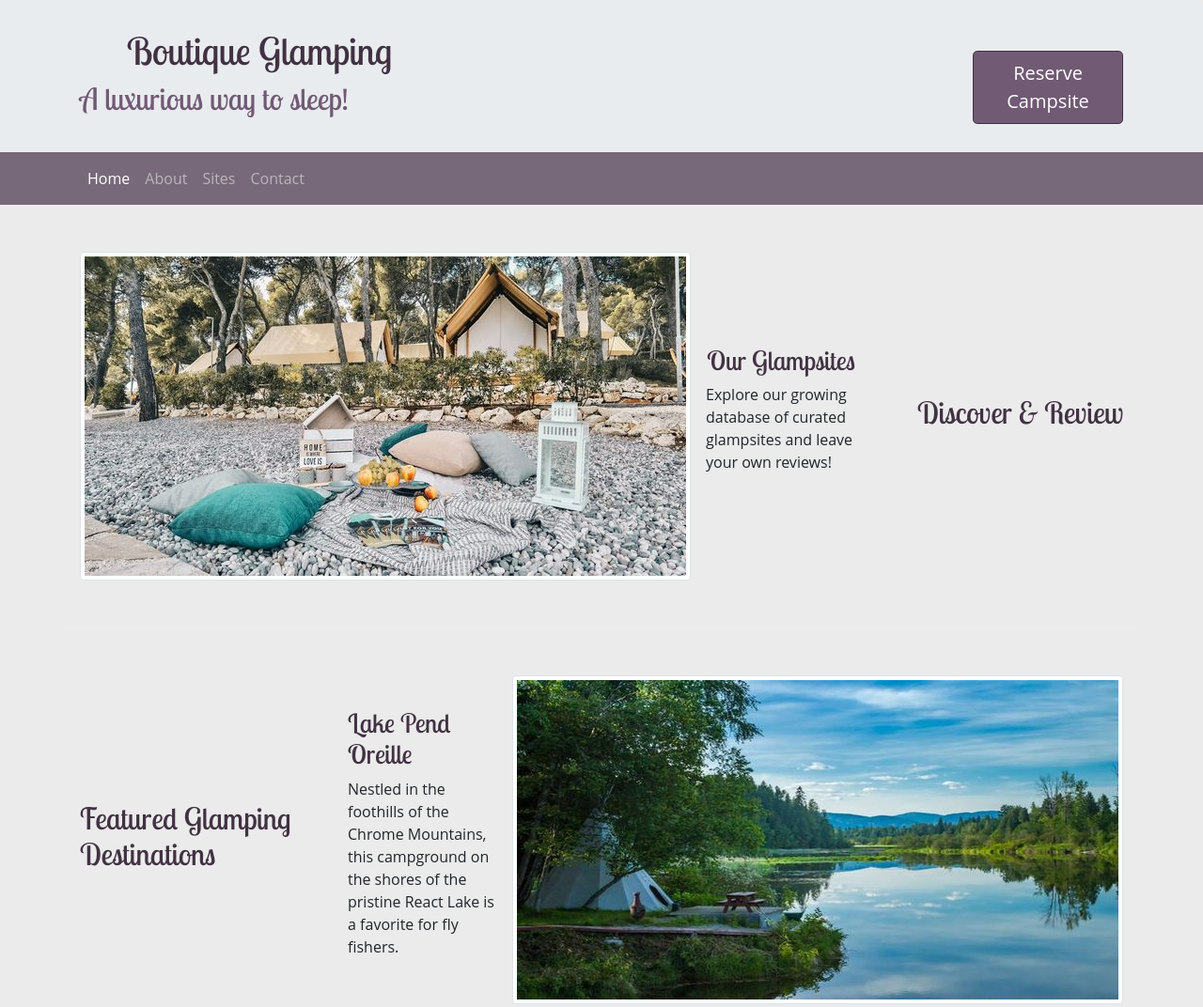
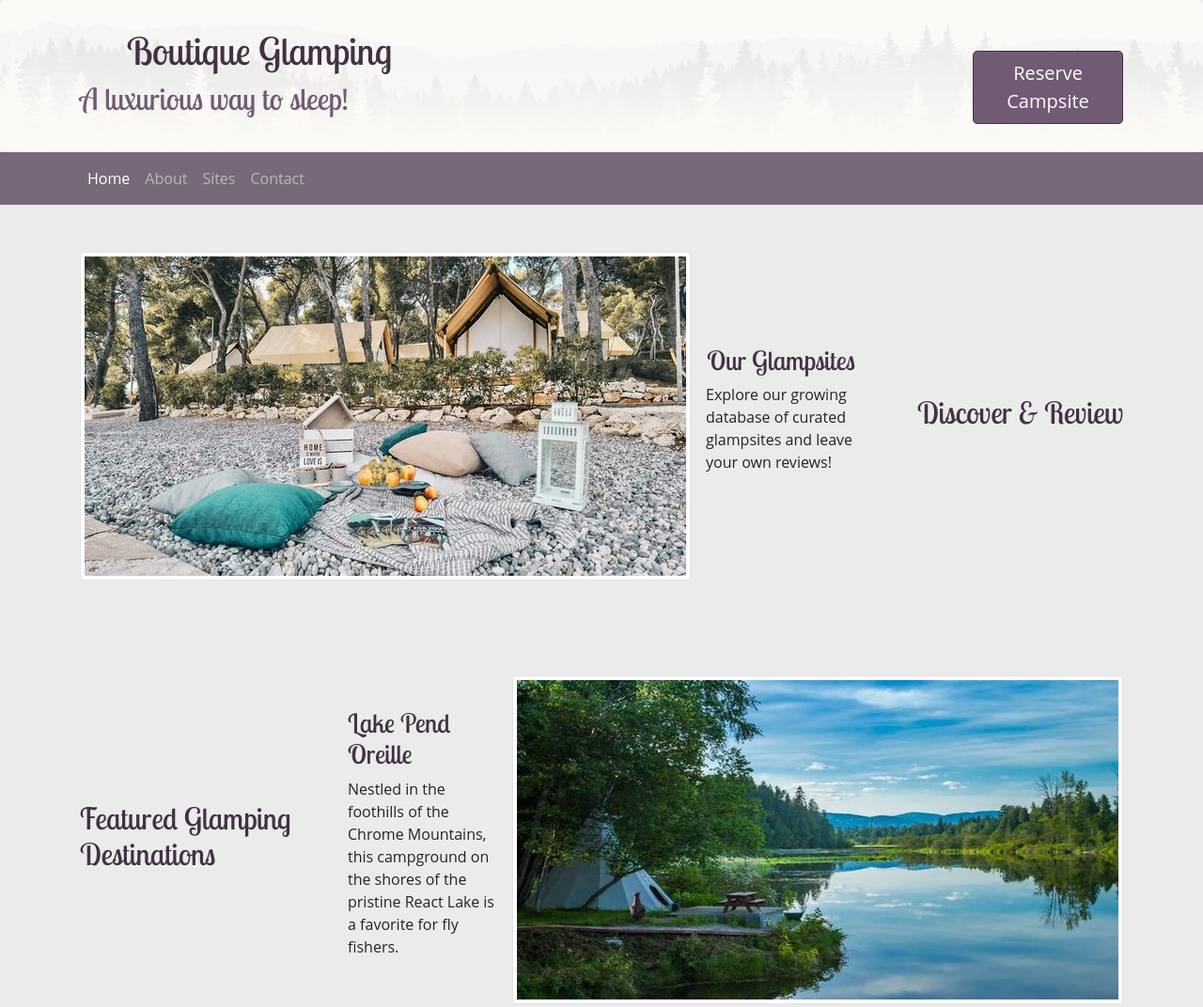
Before and after one commit to LisaHarrison08/glampBoutique, a website: page index.html in a window 1280 px wide. Shown: the top 1072 px of the page at 94% size. Drawn offline with nearby package versions, Linux system fonts and the light colour scheme; some icons are missing.

Commit message:
header background image applied

```diff
--- a/css/styles.css
+++ b/css/styles.css
@@ -29,9 +29,6 @@ header h2 {
   margin:0;
   /* background-image: linear-gradient(to right, #B5BEBD, #B8B5BE, #BEB5B6,#715A74); */
   /* color: white; */
-  background-image:url('images/header-bg.png');
-  background-size: cover;
-  background-repeat: no-repeat;
 }
 
 .row-content {
--- a/index.html
+++ b/index.html
@@ -21,8 +21,7 @@
 <body>
     <!-- A Bootstrap jumbotron component is used to call extra attention to a section of the page that shows key messages.  -->
 
-    <header class="jumbotron">
-        <!-- <img src="images/header-bg.png">  -->
+    <header class="jumbotron" style="background-image:url('images/header-bg.png');">
         <div class="container">
             <div class="row">
                 <div class="col">
```
Also changed, not shown: aboutUS.html (+1 -1 lines), contact.html (+1 -1 lines), sites.html (+1 -1 lines).
